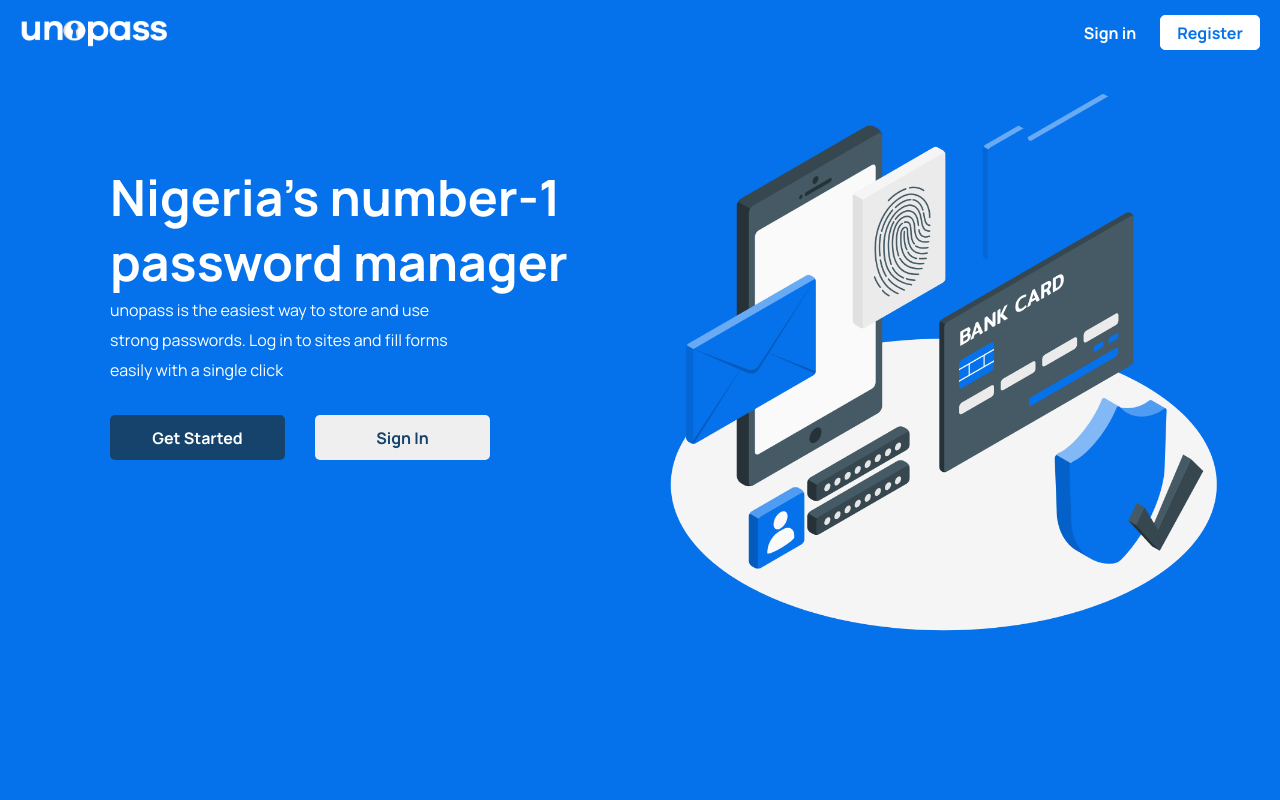
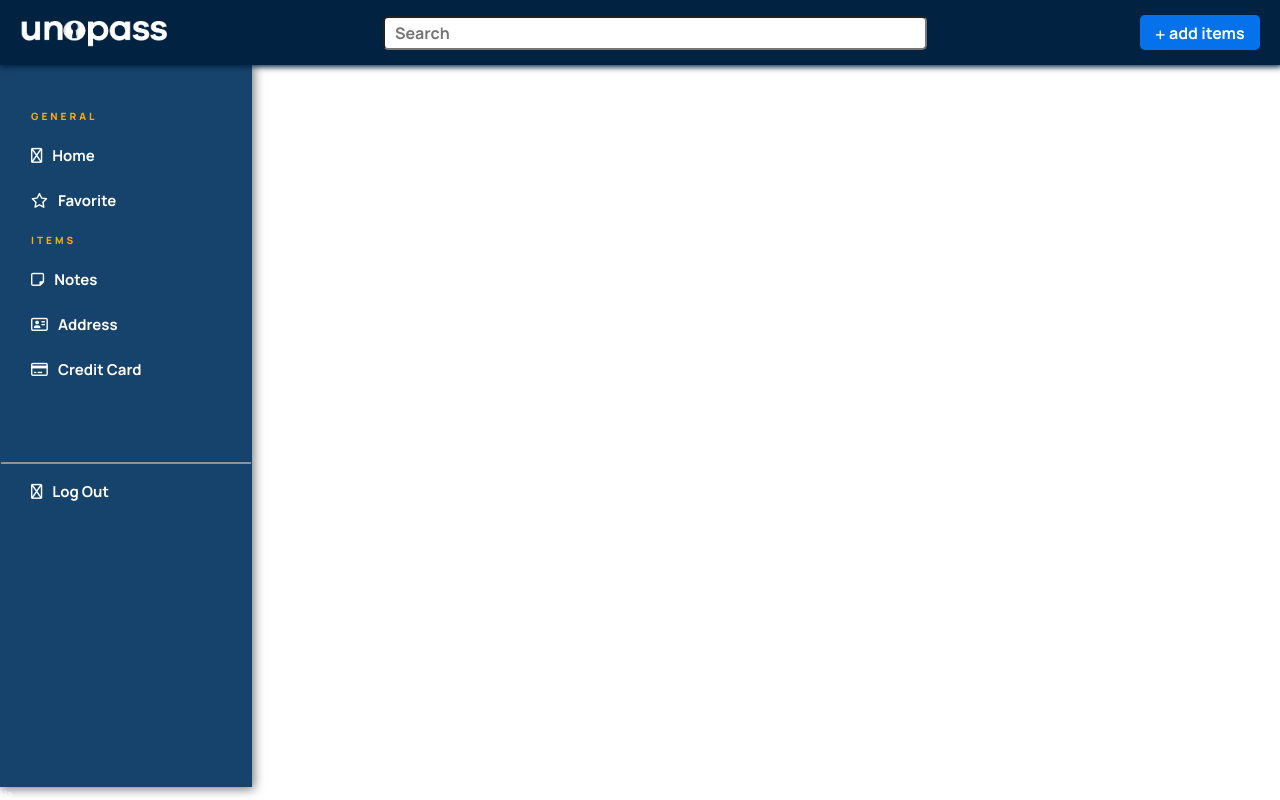
Before and after one commit to donice/unopass, a React (Create React App) app: page /dashboard in a window 1280 px wide. Shown: the top 800 px of the page. Built offline with nearby package versions, Linux system fonts and the light colour scheme.

Commit message:
Built the Side Nav Bar

```diff
--- a/public/index.html
+++ b/public/index.html
@@ -3,6 +3,14 @@
   <head>
     <meta charset="utf-8" />
     <link rel="icon" href="%PUBLIC_URL%/favicon.png" />
+    <link href="https://pro.fontawesome.com/releases/v5.10.0/css/all.css" rel="stylesheet">
+    <link rel="stylesheet" href="https://cdnjs.cloudflare.com/ajax/libs/font-awesome/4.7.0/css/font-awesome.min.css">
+    <link rel="stylesheet" href="https://cdnjs.cloudflare.com/ajax/libs/font-awesome/5.14.4/css/font-awesome.min.css">
+    <!-- Google fonts -->
+    <link href="https://fonts.googleapis.com/icon?family=Material+Icons" rel="stylesheet">
+    <!-- <link href="https://fonts.googleapis.com/css2?family=Material+Symbols+Outlined" rel="stylesheet" /> -->
+    <link href="https://fonts.googleapis.com/css2?family=Material+Symbols+Outlined:wght@200" rel="stylesheet" />
+    <!-- ------- -->
     <meta name="viewport" content="width=device-width, initial-scale=1" />
     <meta name="theme-color" content="#000000" />
     <meta
--- a/src/App.js
+++ b/src/App.js
@@ -1,14 +1,13 @@
 import './App.css';
 import Hero from './components/Hero//Hero.js'
-// import Registration from './components/Registration/Registration'
+import Registration from './components/Registration/Registration'
 import SignIn from './components/Sign-in/Sign-in';
+import Dashboard from './components/Dashboard/Dashboard';
 
 function App() {
   return (
-    <div>
-      <Hero />
-
-      <SignIn />
+    <div className='App'>
+      <Dashboard />
     </div>
   );
 }
--- /dev/null
+++ b/src/components/Dashboard/Dashboard.css
@@ -0,0 +1,117 @@
+/* horizontal nav  */
+.Dashboard--navbar {
+    background-color: #012241;
+    display: flex;
+    justify-content: space-between;
+    align-items: center;
+    padding: 15px 20px;
+    position: sticky;
+    box-shadow: 1px 1px 6px 1px #012241;
+}
+
+.Dashboard--navbar img{
+    width: 150px;
+    cursor: pointer;
+}
+
+.Dashboard--navbar input {
+    width: 520px;
+    min-width: 120px;
+    height: 30px;
+    border-radius: 5px;
+    font-size: 16px;
+    font-weight: 700;
+    padding: 0px 10px;
+    margin: 0px 10px;
+}
+
+.Dashboard--navbar button {
+    width: 120px;
+    height: 35px;
+    border-radius: 5px;
+    font-size: 16px;
+    font-weight: 700;
+}
+
+.addItem-btn {
+    background-color: #0572ec;
+    border: 1px solid transparent;
+    color: #fff;
+}
+
+.addItem-btn i {
+    font-size: 11px;
+    padding-right: 4px;
+}
+
+.addItem-btn:hover {
+    background-color: #0a7800;
+    color: #fff;
+    border: 1px solid #0a7800;
+}
+/* ----- */
+
+/* Side Nav */
+
+.Dashboard--nav {
+    background-color: #16436c;
+    margin: 0;
+    color: white;
+    border: 1px solid transparent;
+    width: 250px;
+    height: 90vh;
+    box-shadow: 1px 1px 10px 1px rgb(120, 117, 117);
+}
+
+.Dashboard--nav--info {
+    margin: 0;
+}
+
+.Dashboard--nav--info p {
+    font-size: 10px;
+    font-weight: 900;
+    padding: 0 30px;
+    width: 84%;
+    letter-spacing: 3px;
+    color: #ffaa05;
+
+    /* border-radius: 5px; */
+}
+
+.Dashboard--nav--info .fas {
+    font-size: 15px;
+    font-weight: 100;
+    padding: 15px 30px;
+    width: 75%;
+    /* border-radius: 5px; */
+}
+
+.Dashboard--nav--info .fas:hover {
+    background-color: #012241;
+    /* border-radius: 10px 0px 0px 10px; */
+}
+
+.Dashboard--nav--info .fas a {
+    font-weight: 700;
+    margin-left: 10px;
+    text-decoration: none;
+    color: white;
+    /* color: #16436c; */
+}
+
+hr {
+    font-weight: 100;
+    border: 0.1px solid rgb(147, 147, 149);
+    margin-top: 70px;
+}
+
+/* Side Nav  */
+
+.Dashboard {
+    background-color: white;
+    text-align: left;
+}
+
+.unused-fas {
+    display: none;
+}
--- /dev/null
+++ b/src/components/Dashboard/Dashboard.js
@@ -0,0 +1,16 @@
+import './Dashboard.css'
+import Navbar from './Navbar';
+import SideNav from './Side-nav';
+import Items from './Items';
+
+const Dashboard = () => {
+    return (
+        <section className='Dashboard' >
+            <Navbar />
+            <SideNav />
+            <Items />
+        </section>
+    )
+}
+
+export default Dashboard;
--- /dev/null
+++ b/src/components/Dashboard/Items.js
@@ -0,0 +1,9 @@
+import './Dashboard.css'
+
+const Items = () => {
+    return (
+        <section> Ha </section>
+    )
+}
+
+export default Items;
--- /dev/null
+++ b/src/components/Dashboard/Navbar.js
@@ -0,0 +1,26 @@
+import './Dashboard.css'
+// import Logo from '../../static/images/favicon-white.png'
+import LogoText from '../../static/images/unopass-logo.png'
+
+
+
+const Navbar = () => {
+
+    return (
+        <div>
+            {/* Horizontal Nav  */}
+            <div className='Dashboard--navbar' >
+                <img src={LogoText} alt='logo' className='Dashboard--navbar--logo' />
+                <input type="text" id="fname" name="fname" placeholder="Search" />
+                <nav className='Dashboard--navbar--button'>
+                    <button className='addItem-btn'><i class="fas fa-plus" />add items</button>
+                </nav>
+            </div>
+
+            {/* -------------- */}
+
+        </div>
+    )
+}
+
+export default Navbar;
--- /dev/null
+++ b/src/components/Dashboard/Side-nav.js
@@ -0,0 +1,26 @@
+import './Dashboard.css'
+
+const SideNav = () => {
+    return (
+        <nav className='Dashboard--nav'>
+            <div className='Dashboard--nav--info'>
+
+            {/* <i class="fas fa-arrow-to-right"><span></span></i> */}
+            <i class="fas fa-arrow-to-left"><span></span></i>
+
+            <p>GENERAL</p>
+            <i  class="fas fa-home"><a href='#'>Home</a ></i><br />
+            <i class="fas fa-star"><a href='#'>Favorite</a ></i><br />
+
+            <p>ITEMS</p>
+            <i class="fas fa-sticky-note"><a href='#'>Notes</a ></i> <br />
+            <i class="fas fa-address-card"><a href='#'>Address</a ></i><br />
+            <i class="fas fa-credit-card"><a href='#'>Credit Card</a ></i><hr />
+
+            <i class="fas fa-sign-out"><a href='#'>Log Out</a ></i>
+        </div>
+    </nav>
+    )
+}
+
+export default SideNav;
```
Also changed, not shown: src/static/images/favicon-white.png (added).
